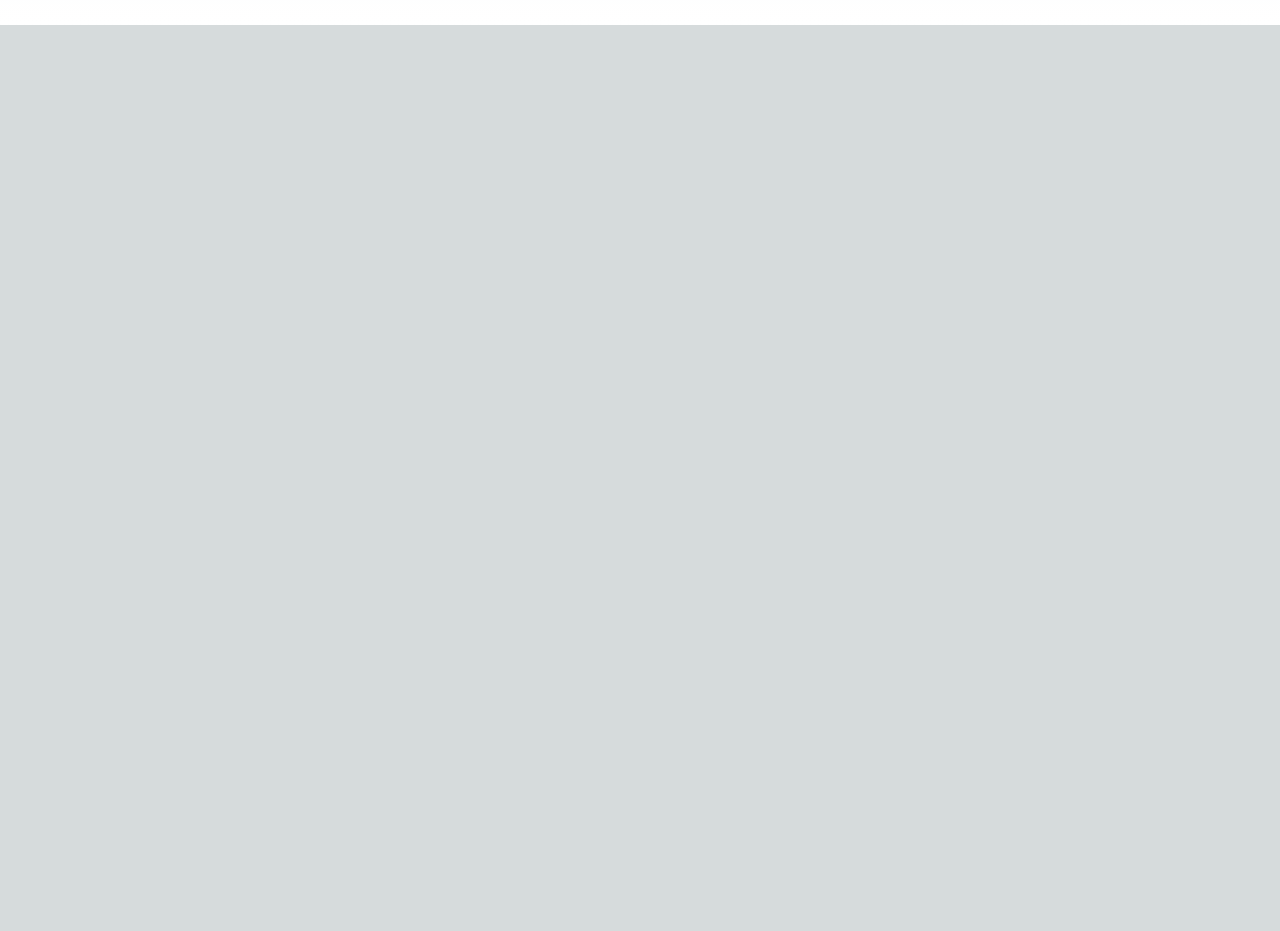
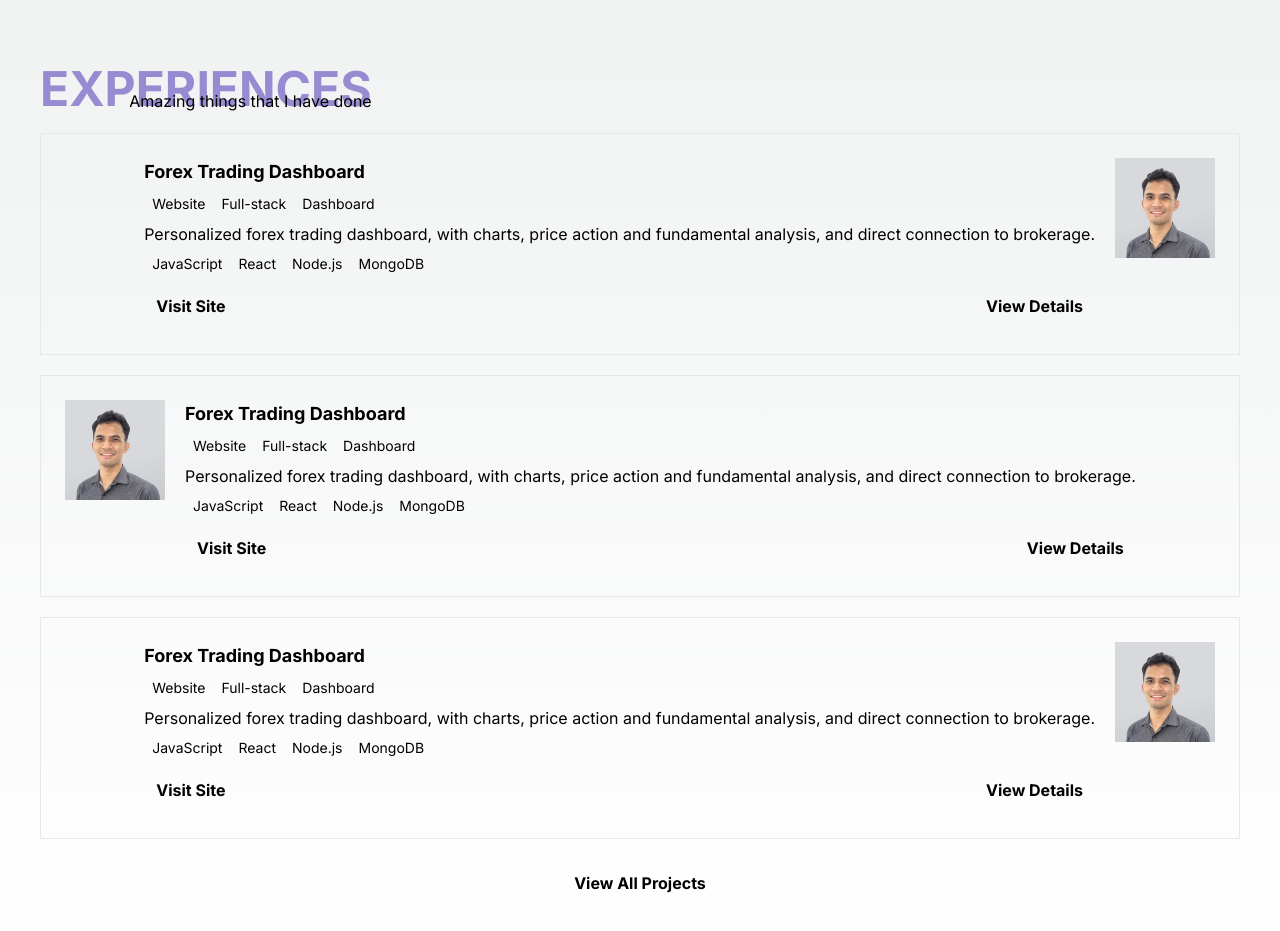
Before and after one commit to vashikovich/port-site, a Next.js app: page / in a window 1280 px wide. Shown: the part 1700-2631 px from the top of the page. Before the commit the page ends 1725 px from the top, so only its background shows below. Built offline with nearby package versions, Linux system fonts and the light colour scheme.

Commit message:
added project layout

```diff
--- /dev/null
+++ b/src/components/project-card.tsx
@@ -0,0 +1,50 @@
+import Image from "next/image.js";
+import Tag from "./tag";
+import Button from "./button";
+import clsx from "clsx";
+
+export default function ProjectCard({ title, content, tags, stacks, image, even }) {
+    return (
+        <div className={clsx(
+            "border flex flex-col  p-6 gap-5",
+            even ? "md:flex-row" : "md:flex-row-reverse",
+        )}>
+            <div>
+                <Image
+                    src={image}
+                    width={100}
+                    height={100}
+                    alt={title}
+                />
+            </div>
+            <div>
+                <h4 className="text-lg font-bold">{title}</h4>
+                <div className="flex flex-row">
+                    {tags.map(tag => (
+                        <Tag
+                            text={tag}
+                            key={tag}
+                        />
+                    ))}
+                </div>
+                <p>{content}</p>
+                <div className="flex flex-row">
+                    {stacks.map(stack => (
+                        <Tag
+                            text={stack}
+                            key={stack}
+                        />
+                    ))}
+                </div>
+                <div className="flex flex-row justify-between">
+                    <Button>
+                        Visit Site
+                    </Button>
+                    <Button>
+                        View Details
+                    </Button>
+                </div>
+            </div>
+        </div>
+    )
+}
--- /dev/null
+++ b/src/components/projects.tsx
@@ -0,0 +1,44 @@
+import Button from "./button";
+import ProjectCard from "./project-card";
+
+export default function Projects() {
+    return (
+        <div className="p-10 space-y-5">
+            <div className="relative w-fit">
+                <h1 className="text-5xl font-bold text-primary-main/50">
+                    EXPERIENCES
+                </h1>
+                <h5 className="absolute right-0 bottom-0">
+                    Amazing things that I have done
+                </h5>
+            </div>
+            <div className="flex flex-col gap-5">
+                <ProjectCard
+                    title="Forex Trading Dashboard"
+                    content="Personalized forex trading dashboard, with charts, price action and fundamental analysis, and direct connection to brokerage."
+                    tags={["Website", "Full-stack", "Dashboard"]}
+                    stacks={["JavaScript", "React", "Node.js", "MongoDB"]}
+                    image="/images/cover.jpg"
+                />
+                <ProjectCard
+                    title="Forex Trading Dashboard"
+                    content="Personalized forex trading dashboard, with charts, price action and fundamental analysis, and direct connection to brokerage."
+                    tags={["Website", "Full-stack", "Dashboard"]}
+                    stacks={["JavaScript", "React", "Node.js", "MongoDB"]}
+                    image="/images/cover.jpg"
+                    even
+                />
+                <ProjectCard
+                    title="Forex Trading Dashboard"
+                    content="Personalized forex trading dashboard, with charts, price action and fundamental analysis, and direct connection to brokerage."
+                    tags={["Website", "Full-stack", "Dashboard"]}
+                    stacks={["JavaScript", "React", "Node.js", "MongoDB"]}
+                    image="/images/cover.jpg"
+                />
+            </div>
+            <div className="flex justify-center">
+                <Button>View All Projects</Button>
+            </div>
+        </div>
+    )
+}
--- a/src/pages/index.tsx
+++ b/src/pages/index.tsx
@@ -3,6 +3,7 @@ import { Inter } from "next/font/google";
 import Cover from "@/components/cover";
 import Services from "@/components/services";
 import Expertise from "@/components/expertise";
+import Projects from "@/components/projects";
 
 const inter = Inter({ subsets: ["latin"] });
 
@@ -14,6 +15,7 @@ export default function Home() {
       <Cover />
       <Services />
       <Expertise />
+      <Projects />
     </main>
   );
 }
```
